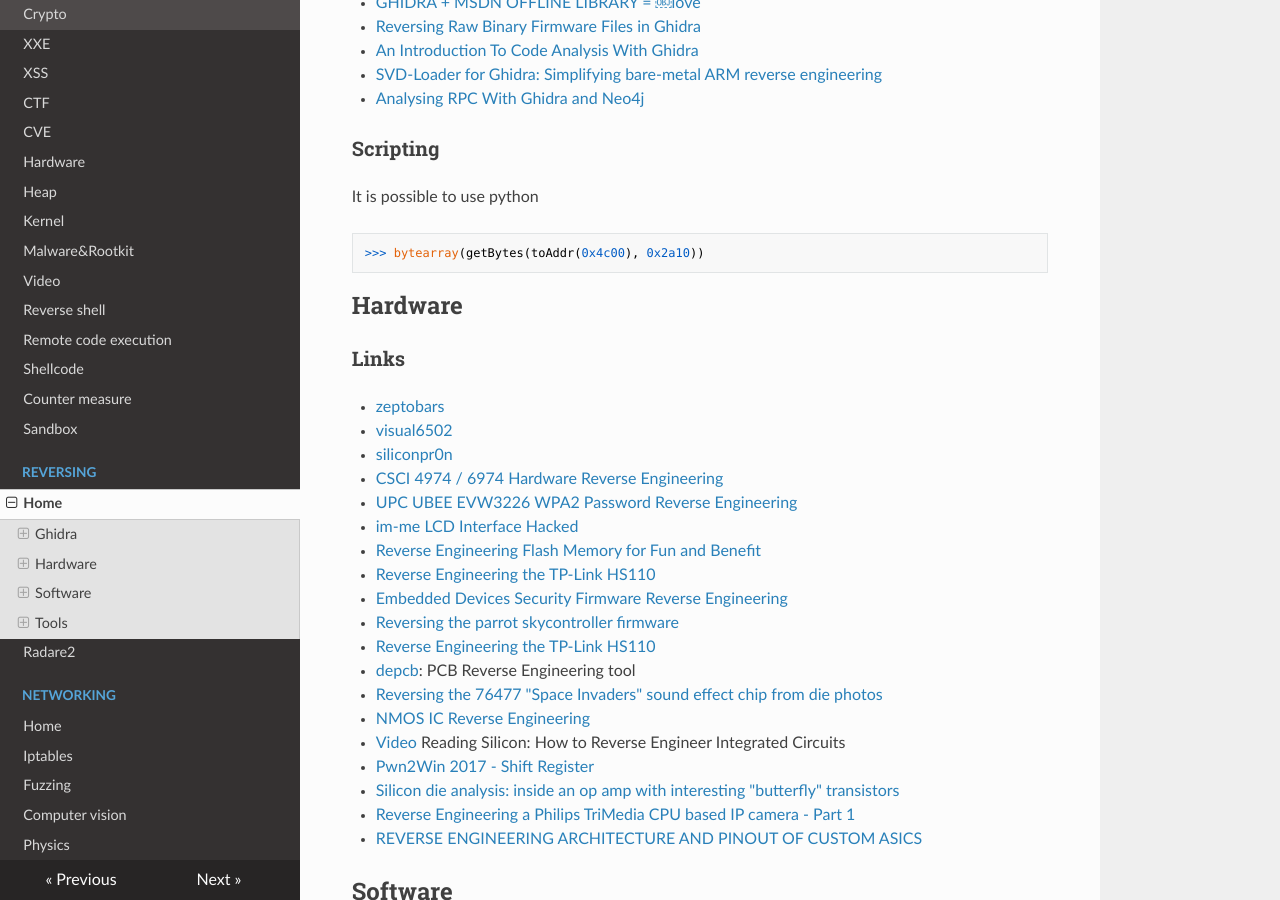
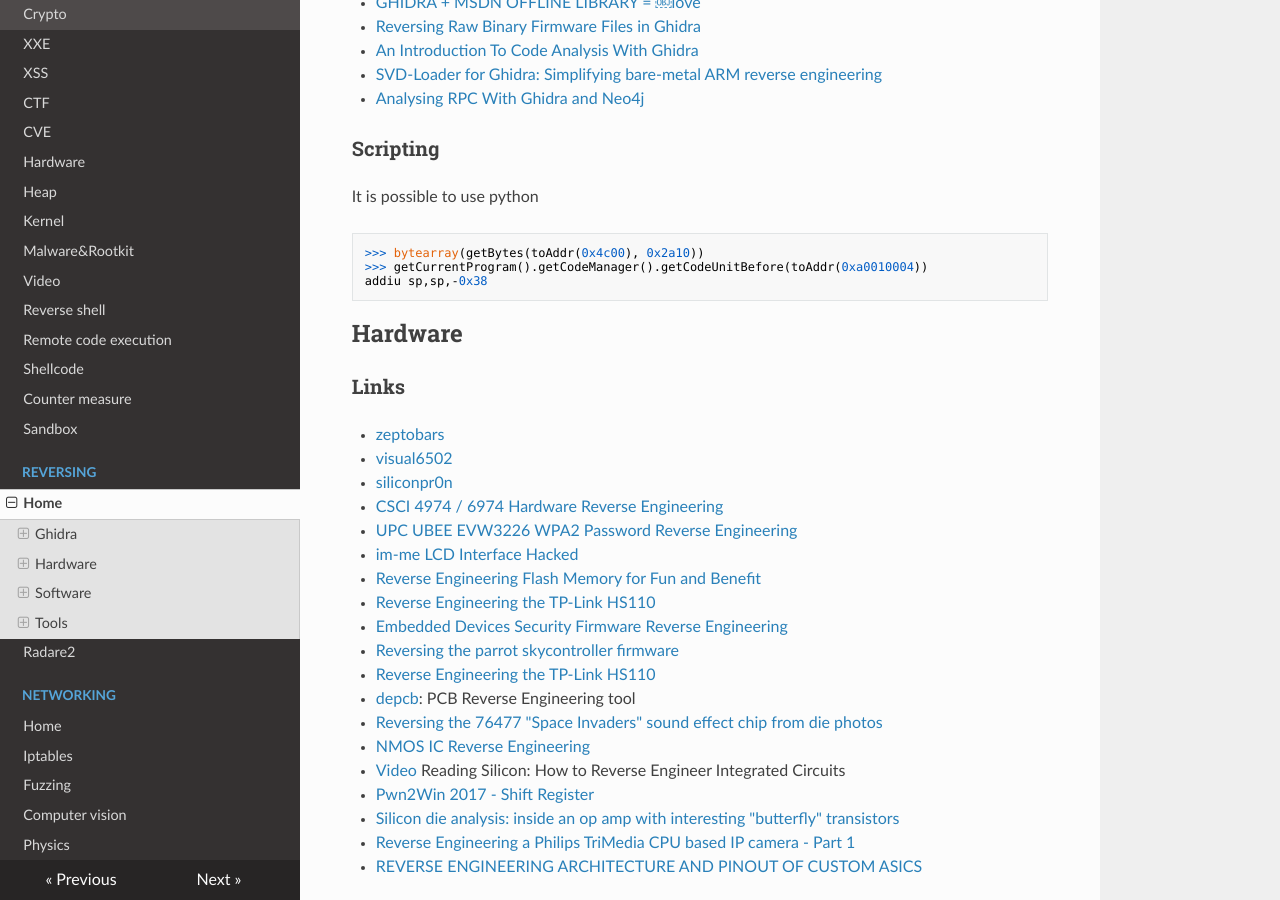
Before and after one commit to gipi/low-level, an MkDocs documentation site: the page built from docs/reversing/reversing.md, in a window 1280 px wide and 900 px high, scrolled down 969 px. Built offline with MkDocs 1.6.1, drawn with Linux system fonts in a browser that asks for light colours; nearby versions of some CDN libraries; old or Windows-style settings are respelled for this version of MkDocs.

Commit message:
Update reversing.md

````diff
--- a/docs/reversing/reversing.md
+++ b/docs/reversing/reversing.md
@@ -43,6 +43,8 @@ It is possible to use python
 
 ```python
 >>> bytearray(getBytes(toAddr(0x4c00), 0x2a10))
+>>> getCurrentProgram().getCodeManager().getCodeUnitBefore(toAddr(0xa0010004))
+addiu sp,sp,-0x38
 ```
 
 ## Hardware
````
